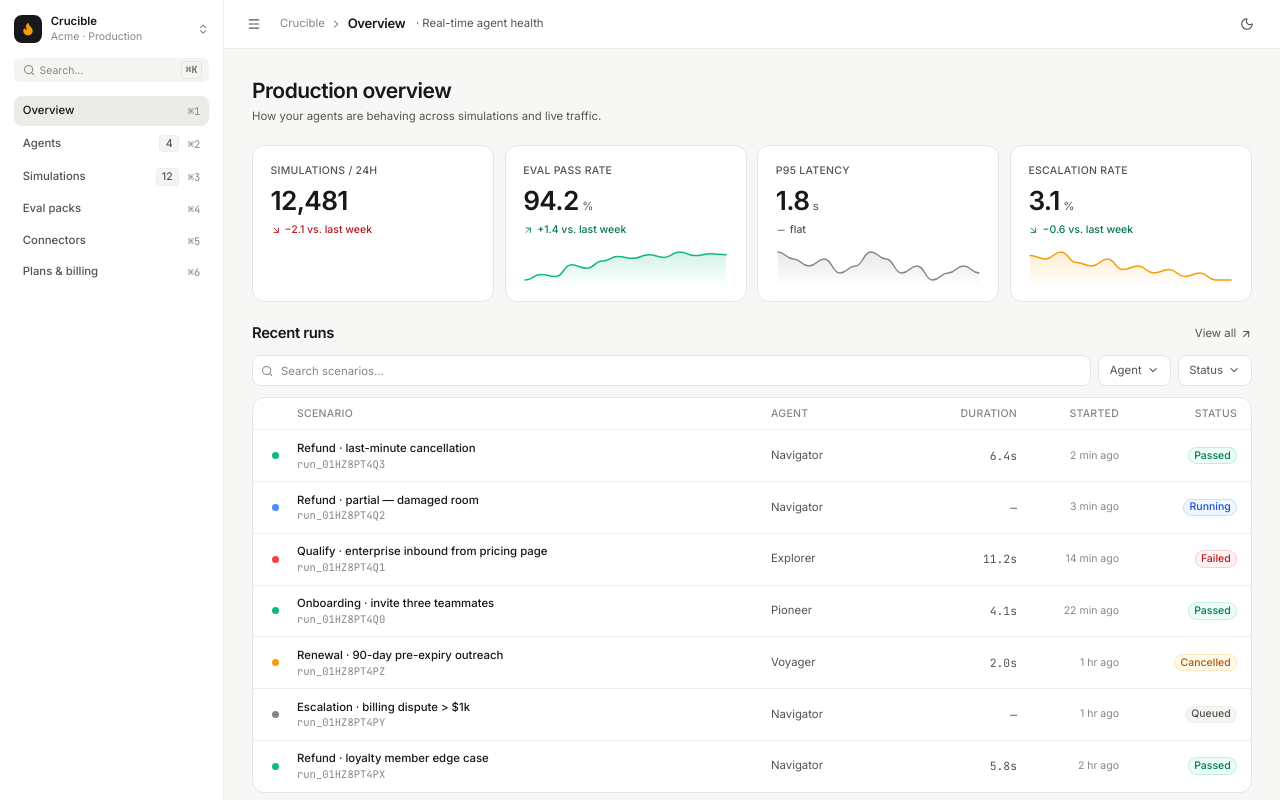
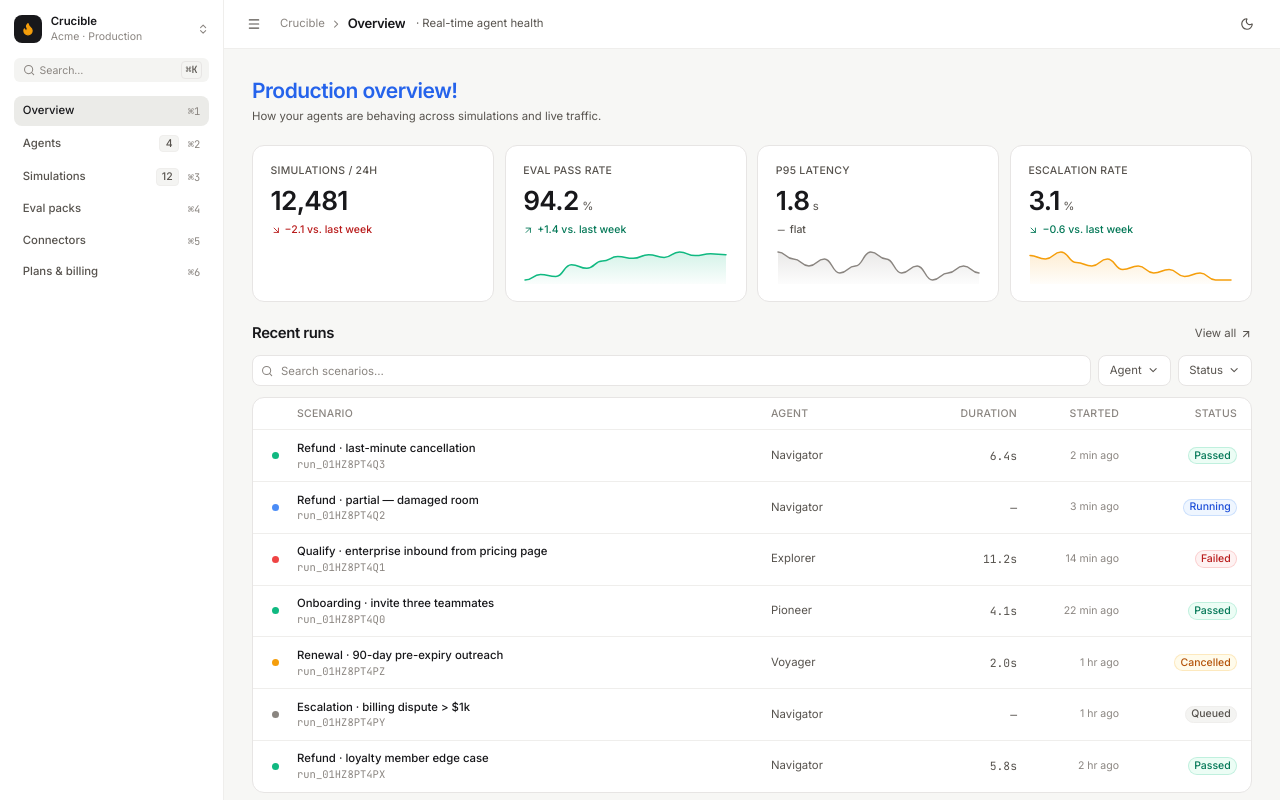
Before and after one commit to Soffi-Originals/crucible-demo, a React (Vite) app: page / in a window 1280 px wide. Shown: the top 800 px of the page. Built offline with nearby package versions, Linux system fonts and the light colour scheme.

Commit message:
style(OverviewPage): accent color and exclamation on page heading

```diff
--- a/src/pages/OverviewPage.tsx
+++ b/src/pages/OverviewPage.tsx
@@ -235,8 +235,8 @@ export function OverviewPage() {
   return (
     <div className="flex flex-col gap-6 p-4 sm:p-6 lg:p-8">
       <div className="flex flex-col gap-1">
-        <Heading as="h1" size="xl" weight="semibold" className="sm:text-2xl">
-          Production overview
+        <Heading as="h1" size="xl" weight="semibold" className="sm:text-2xl text-(--color-accent)">
+          Production overview!
         </Heading>
         <Text size="sm" tone="muted">
           How your agents are behaving across simulations and live traffic.
```
